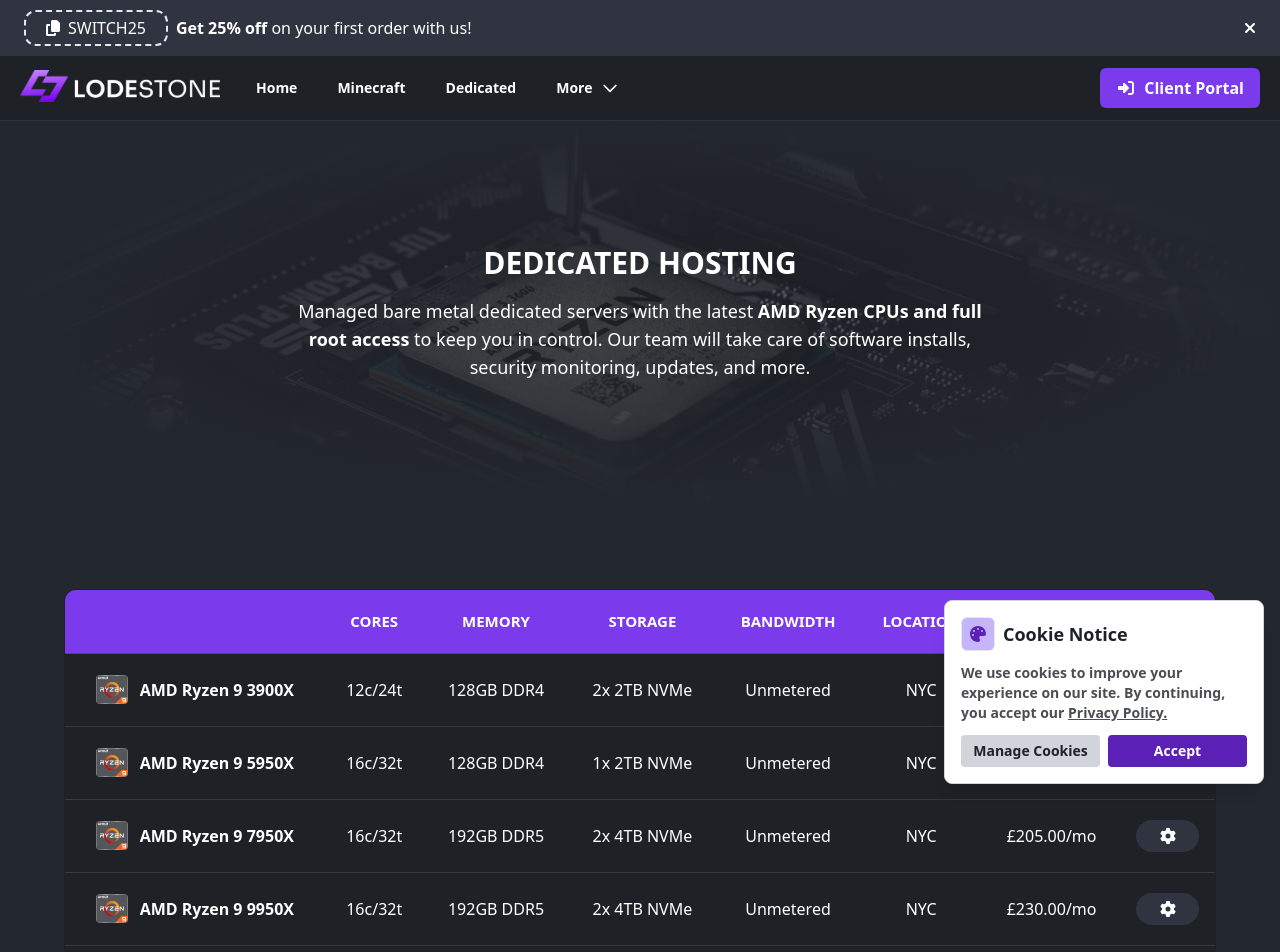
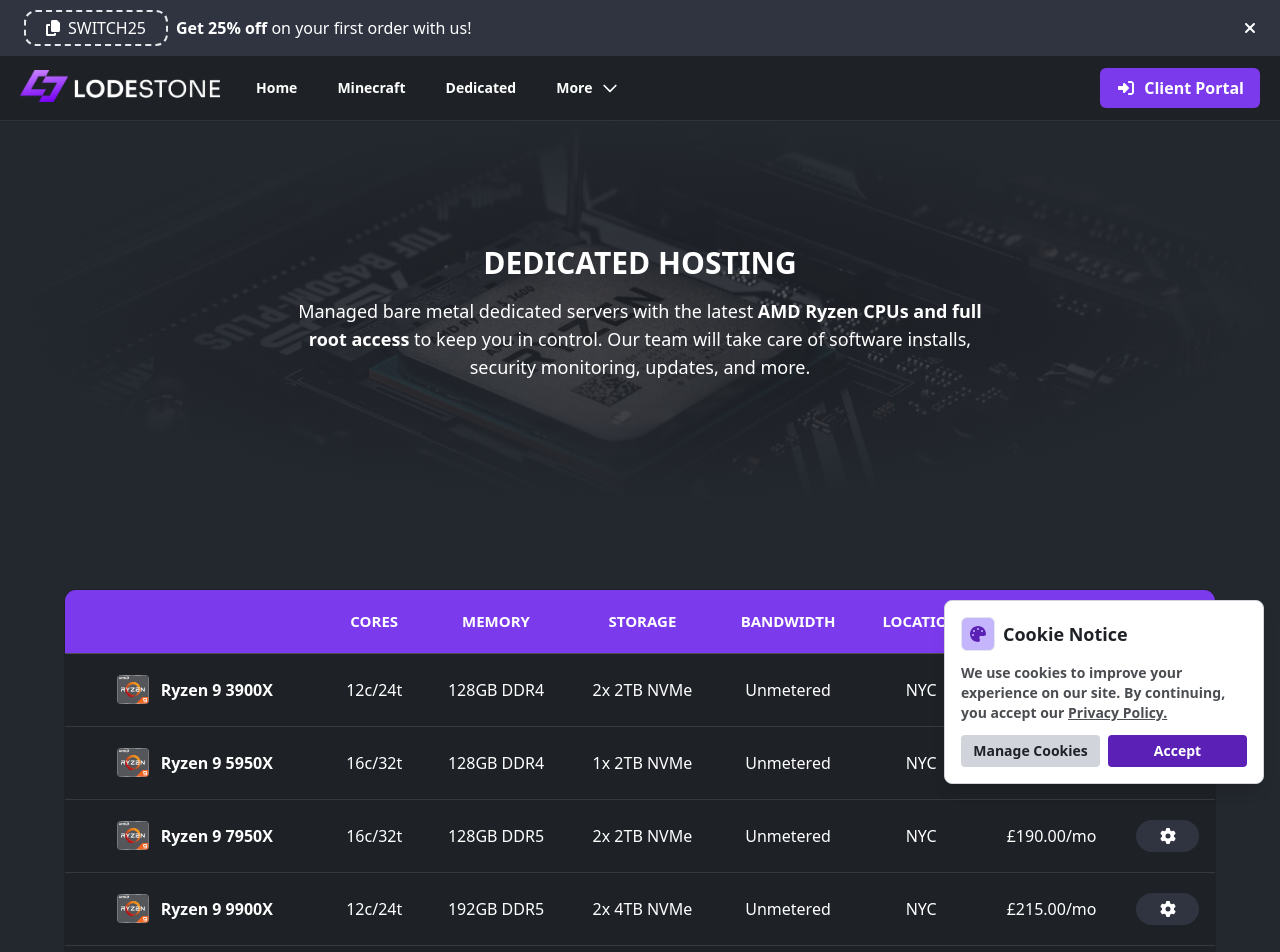
Before and after one commit to omdanielofficial/lodesite, a Next.js app: page /dedicated-hosting in a window 1280 px wide. Shown: the top 952 px of the page. Built offline with nearby package versions, Linux system fonts and the light colour scheme.

Commit message:
morededis9900

```diff
--- a/app/dedicated-hosting/pricing.tsx
+++ b/app/dedicated-hosting/pricing.tsx
@@ -16,7 +16,7 @@
 const plans = [
   {
     name: "Ryzen 9 3900X",
-    cpu: "AMD Ryzen 9 3900X",
+    cpu: "Ryzen 9 3900X",
     cores: "12c/24t",
     memory: "128GB DDR4",
     storage: "2x 2TB NVMe",
@@ -27,7 +27,7 @@
   },
   {
     name: "Ryzen 9 5950X",
-    cpu: "AMD Ryzen 9 5950X",
+    cpu: "Ryzen 9 5950X",
     cores: "16c/32t",
     memory: "128GB DDR4",
     storage: "1x 2TB NVMe",
@@ -38,18 +38,29 @@
   },
   {
     name: "Ryzen 9 7950X",
-    cpu: "AMD Ryzen 9 7950X",
+    cpu: "Ryzen 9 7950X",
     cores: "16c/32t",
+    memory: "128GB DDR5",
+    storage: "2x 2TB NVMe",
+    pricebasic: "£190.00",
+    image: "/assets/images/dedicated-hosting/ryzen9.webp",
+    location: "NYC",
+    linkbasic: "https://billing.lodestone.host/submitticket.php",
+  },
+  {
+    name: "Ryzen 9 9900X",
+    cpu: "Ryzen 9 9900X",
+    cores: "12c/24t",
     memory: "192GB DDR5",
     storage: "2x 4TB NVMe",
-    pricebasic: "£205.00",
+    pricebasic: "£215.00",
     image: "/assets/images/dedicated-hosting/ryzen9.webp",
     location: "NYC",
     linkbasic: "https://billing.lodestone.host/submitticket.php",
   },
   {
     name: "Ryzen 9 9950X",
-    cpu: "AMD Ryzen 9 9950X",
+    cpu: "Ryzen 9 9950X",
     cores: "16c/32t",
     memory: "192GB DDR5",
     storage: "2x 4TB NVMe",
```
